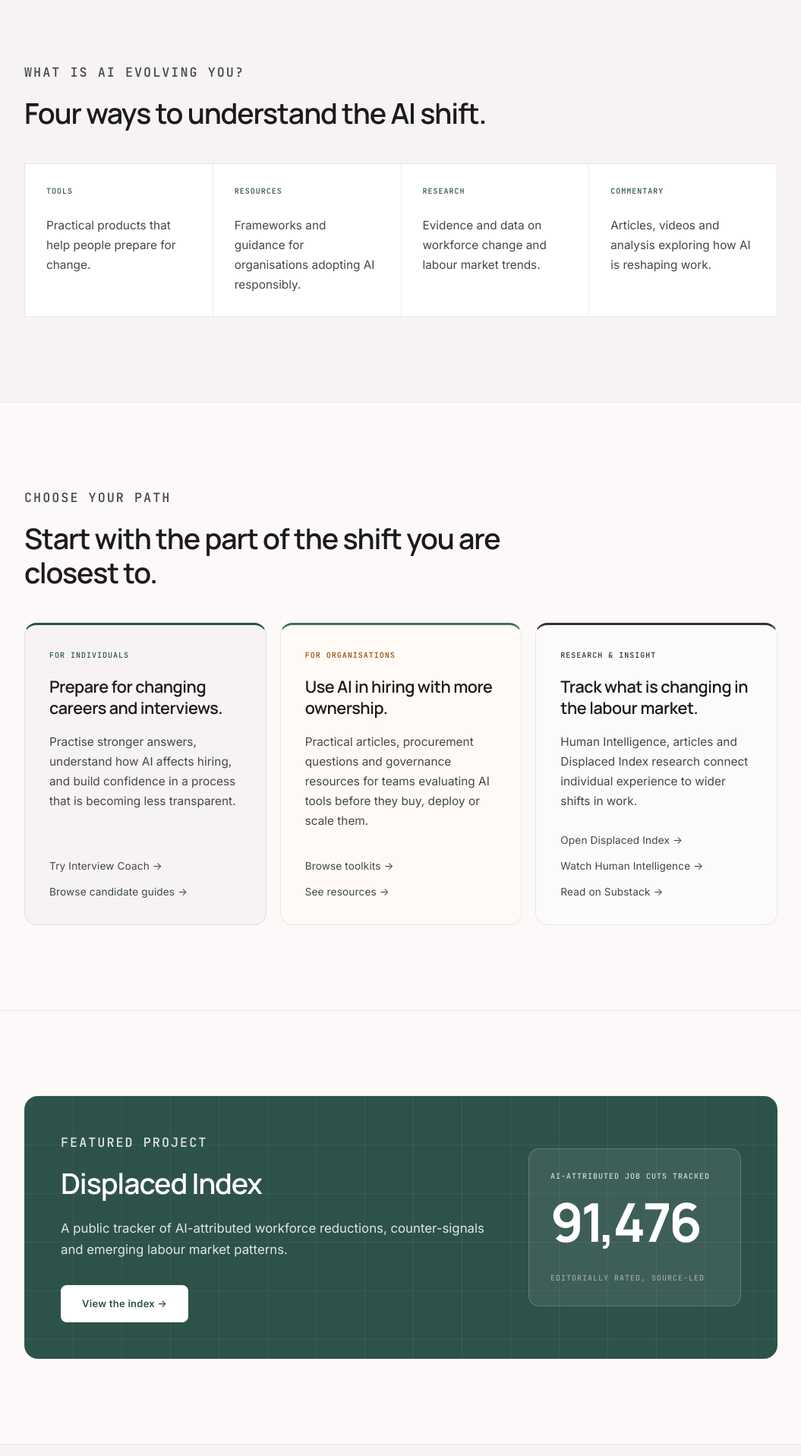
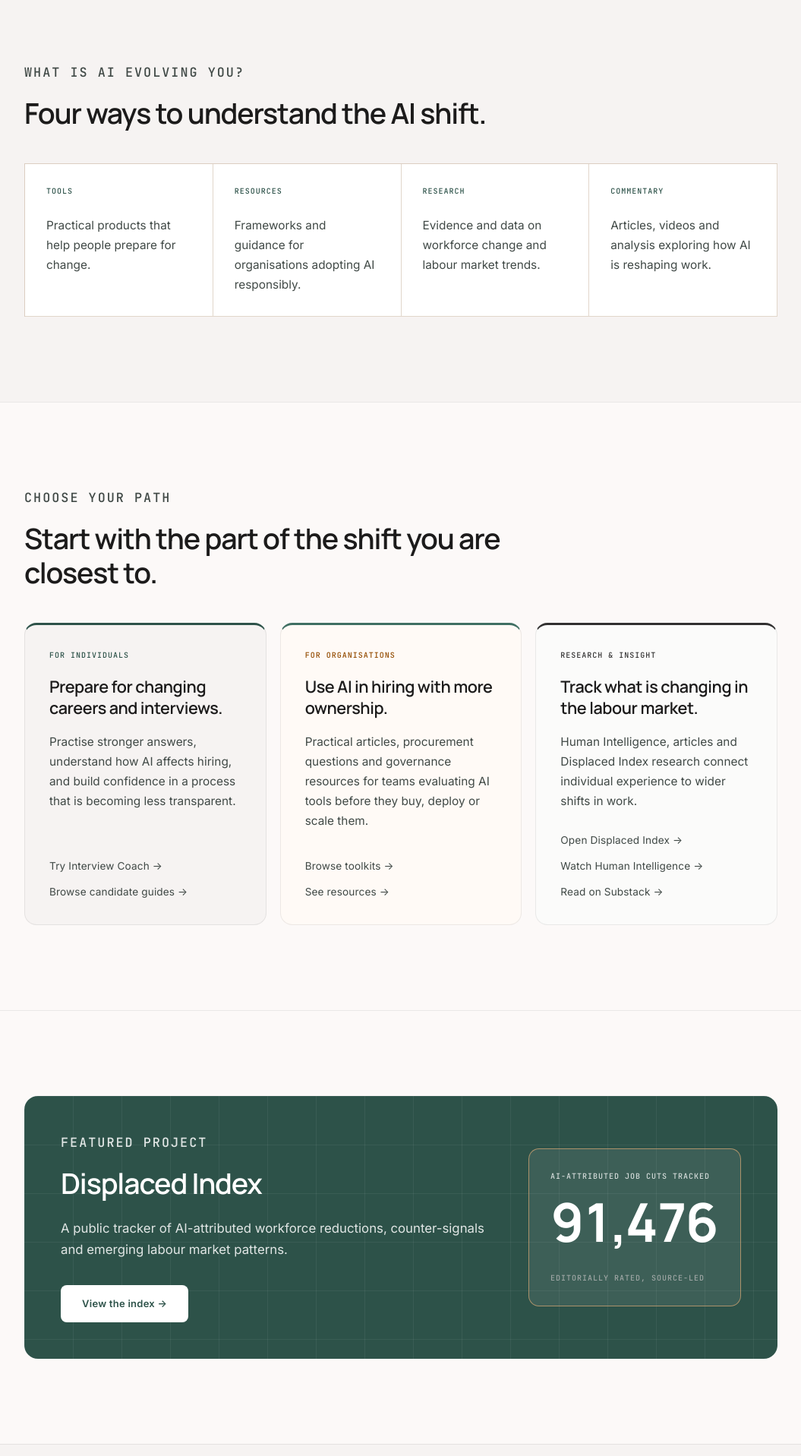
Before and after one commit to MYAISAM/aievolvingyou, a React (Vite) app: page / in a window 1280 px wide. Shown: the part 767-2684 px from the top of the page at 76% size, without its empty margins (112-1167 px from the left). Built offline with nearby package versions, Linux system fonts and the light colour scheme.

Commit message:
Polish homepage visual treatments

```diff
--- a/src/App.jsx
+++ b/src/App.jsx
@@ -1,4 +1,4 @@
-import { useState } from 'react'
+import { useEffect, useRef, useState } from 'react'
 import { Link, Routes, Route } from 'react-router-dom'
 import Nav from "./components/Nav";
 import Hero from "./components/Hero";
@@ -77,6 +77,47 @@ const ecosystemPillars = [
     body: "Articles, videos and analysis exploring how AI is reshaping work.",
   },
 ]
+
+function CountUpNumber({ value, duration = 1600 }) {
+  const ref = useRef(null)
+  const [displayValue, setDisplayValue] = useState(0)
+  const formattedValue = value.toLocaleString('en-GB')
+
+  useEffect(() => {
+    const element = ref.current
+    if (!element) return undefined
+
+    if (window.matchMedia('(prefers-reduced-motion: reduce)').matches) {
+      setDisplayValue(value)
+      return undefined
+    }
+
+    let animationFrame
+    const observer = new IntersectionObserver(([entry]) => {
+      if (!entry.isIntersecting) return
+
+      const start = performance.now()
+      const animate = (now) => {
+        const progress = Math.min((now - start) / duration, 1)
+        const eased = 1 - Math.pow(1 - progress, 3)
+        setDisplayValue(Math.round(value * eased))
+
+        if (progress < 1) animationFrame = window.requestAnimationFrame(animate)
+      }
+
+      animationFrame = window.requestAnimationFrame(animate)
+      observer.disconnect()
+    }, { threshold: 0.35 })
+
+    observer.observe(element)
+    return () => {
+      observer.disconnect()
+      window.cancelAnimationFrame(animationFrame)
+    }
+  }, [duration, value])
+
+  return <strong ref={ref} aria-label={formattedValue}>{displayValue.toLocaleString('en-GB')}</strong>
+}
 
 function HomePage({ onOpenWaitlist }) {
   return (
@@ -199,7 +240,7 @@ function HomePage({ onOpenWaitlist }) {
 
             <div className="featured-metric" aria-label="AI-attributed job cuts tracked">
               <span>AI-attributed job cuts tracked</span>
-              <strong>91,476</strong>
+              <CountUpNumber value={91476} />
               <small>Editorially rated, source-led</small>
             </div>
           </article>
--- a/src/styles.css
+++ b/src/styles.css
@@ -1529,15 +1529,15 @@ body {
   grid-template-columns: repeat(4, minmax(0, 1fr));
   gap: 0;
   margin-top: 44px;
-  border-top: 1px solid var(--border);
-  border-left: 1px solid var(--border);
+  border-top: 1px solid rgba(157, 119, 80, 0.3);
+  border-left: 1px solid rgba(157, 119, 80, 0.3);
 }
 
 .pillar-card {
   min-height: 180px;
   background: var(--surface);
-  border-right: 1px solid var(--border);
-  border-bottom: 1px solid var(--border);
+  border-right: 1px solid rgba(157, 119, 80, 0.3);
+  border-bottom: 1px solid rgba(157, 119, 80, 0.3);
   padding: 28px;
 }
 
@@ -1700,7 +1700,7 @@ body {
 
 .featured-metric {
   background: rgba(255, 255, 255, 0.08);
-  border: 1px solid rgba(255, 255, 255, 0.18);
+  border: 1.5px solid rgba(214, 166, 116, 0.72);
   border-radius: 14px;
   padding: 28px;
 }
@@ -1718,6 +1718,7 @@ body {
 .featured-metric strong {
   display: block;
   font-family: var(--font-heading);
+  font-variant-numeric: tabular-nums;
   font-size: clamp(2.4rem, 6vw, 4.4rem);
   line-height: 1;
   letter-spacing: -0.05em;
```
